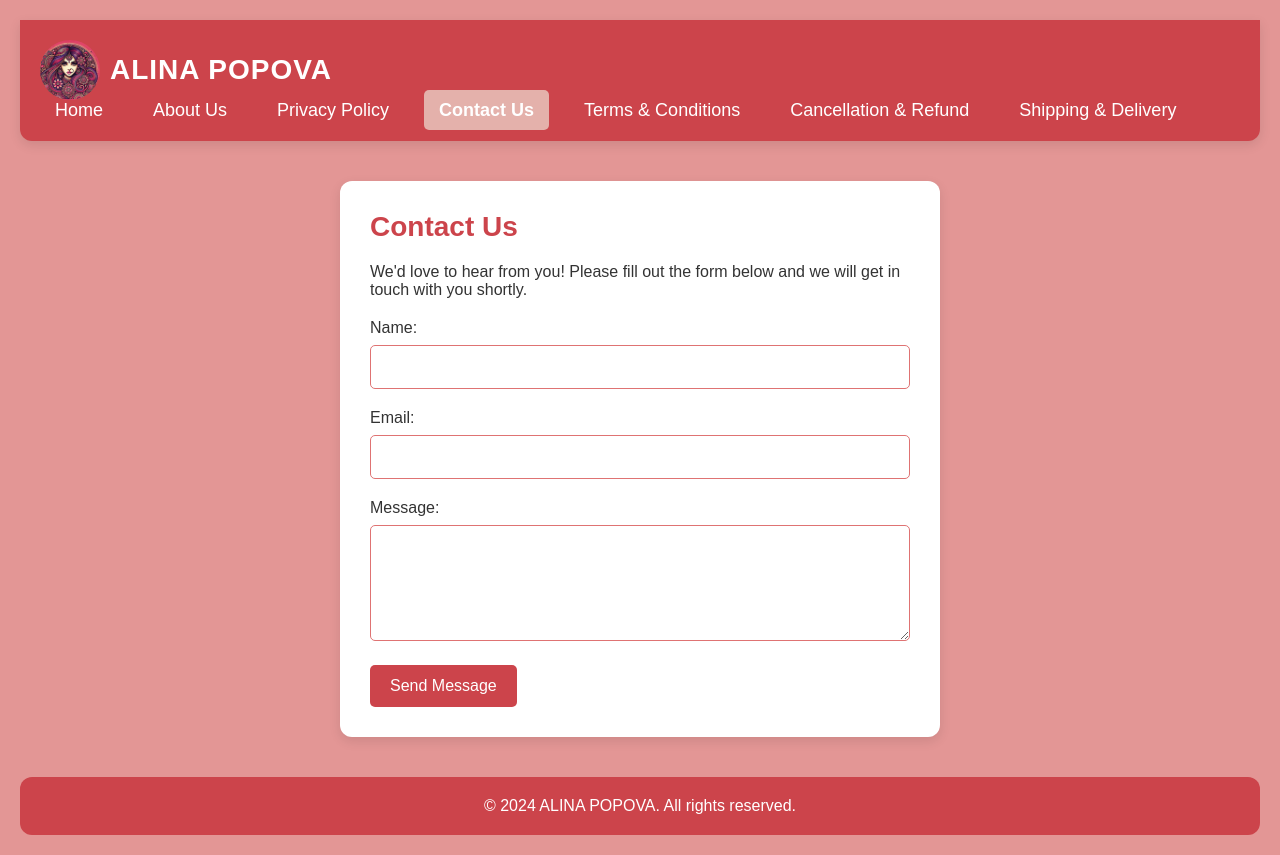
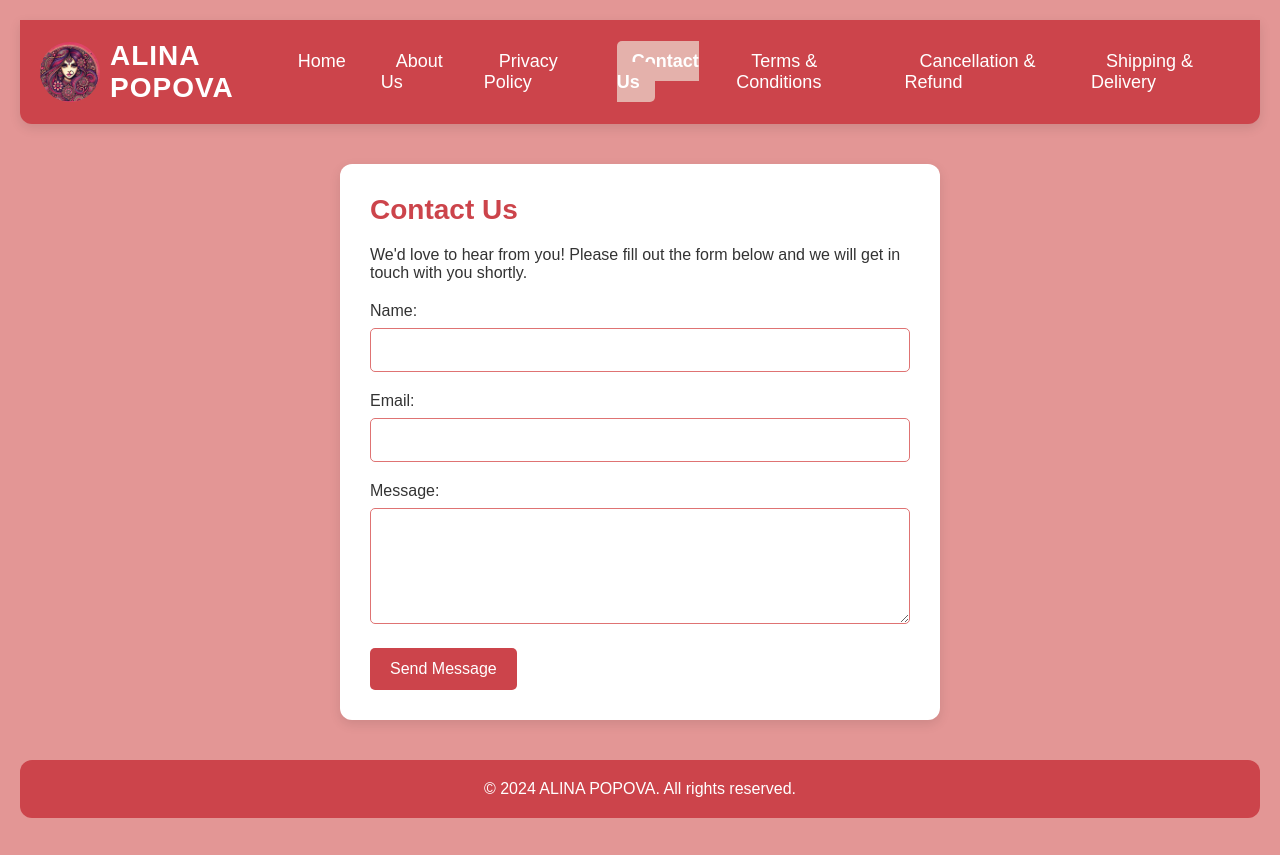
Before and after one commit to TheApostle-07/AP_Payment, a Next.js app: page /contact in a window 1280 px wide. Built offline with nearby package versions, Linux system fonts and the light colour scheme.

Commit message:
Update globals.css

```diff
--- a/styles/globals.css
+++ b/styles/globals.css
@@ -42,8 +42,8 @@ header {
   background-color: var(--bittersweet-shimmer);
   display: flex;
   align-items: center;
-  justify-content: space-between;
-  flex-wrap: wrap; /* Allows brand + nav to move to new line if too long */
+  justify-content: space-evenly;
+
   padding: 20px;
   width: 100%;
   box-shadow: 0 4px 12px rgba(0, 0, 0, 0.1);
```
